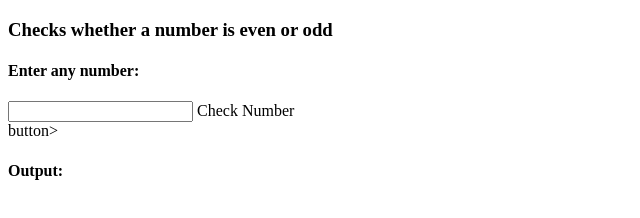
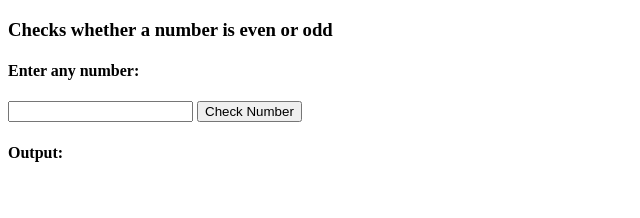
Before and after one commit to winniebosy/OddEven-Number-Checker, a plain HTML site: page index.html in a window 1280 px wide. Shown: the whole page, without its empty margins (0-640 px from the left). Drawn offline with Linux system fonts and the light colour scheme.

Commit message:
made changes in js and html files

```diff
--- a/index.html
+++ b/index.html
@@ -12,11 +12,9 @@
     <section class ="cards">
         <h3>Checks whether a number is even or odd</h3>
             <h4>Enter any number:</h4>
-            <input type = "text" id ="number" onkeypress="return OnlyNumbers() >
-              <button onclick = "getNumbers()"> Check Number </section>button>
-              <h4> Output: <span id =""></span></h4>
-
-
+            <input type = "text" id ="number" onkeypress="return OnlyNumbers()"" >
+              <button onclick = "getNumbers()"> Check Number </button>
+              <h4> Output: <span id ="output"></span></h4>
 
     </section>
 
--- a/main.js
+++ b/main.js
@@ -1,10 +1,11 @@
 function getNumbers() {
     var num = '';
+    num = document.getElementById("number").value;
     if (num % 2 === 0) {
-        document.getElementById("").innerHTML = num + " " + "is even!";
+        document.getElementById("output").innerHTML = num + " " + "is even!";
     }
     else {
-        document.getElementById("").innerHTML = num + " " + "is odd!";
+        document.getElementById("output").innerHTML = num + " " + "is odd!";
     }
     //this fucntion will allow only number to be entered in the text box
     function allowOnlyNumbers(evt) {
```
